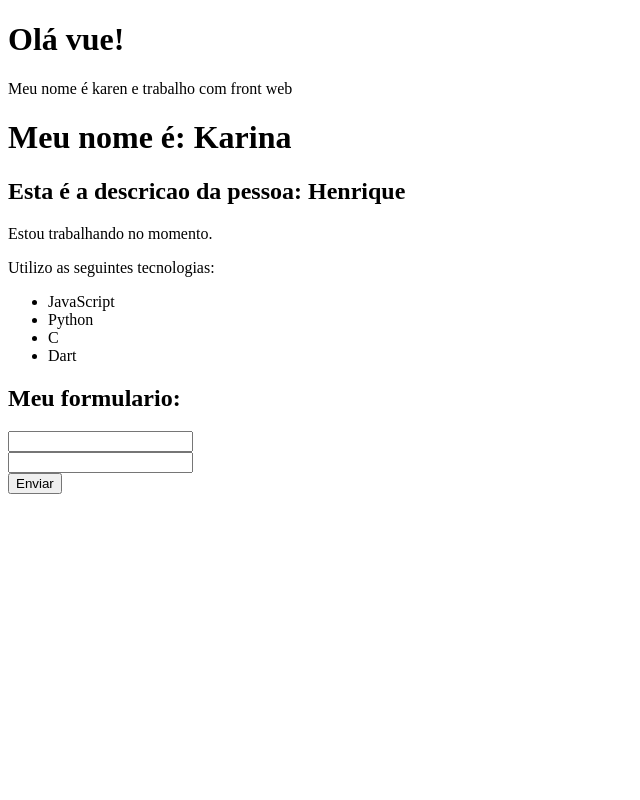
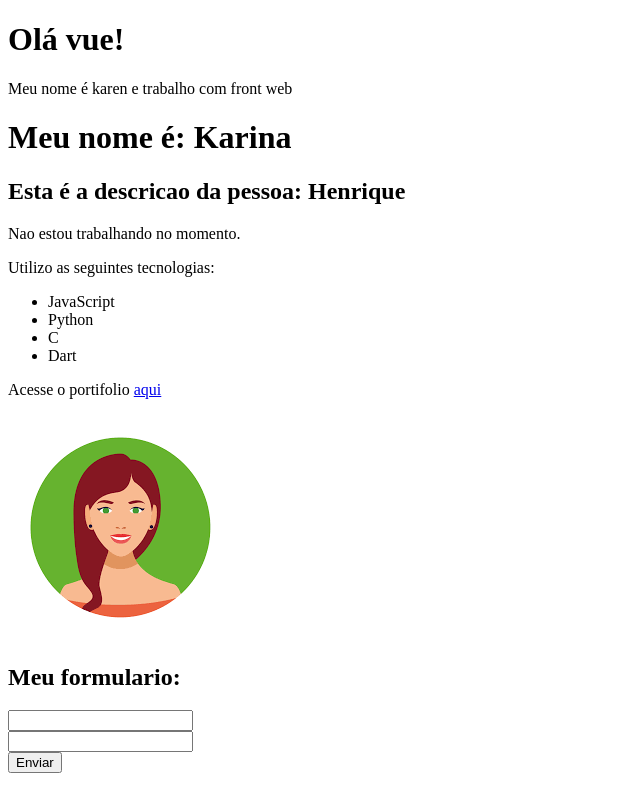
Before and after one commit to srtapacheco/PrimeiroProjetoVue, a Vue app in the folder 2_projeto_vue/: page / in a window 1280 px wide. Shown: the whole page, without its empty margins (0-640 px from the left). Built offline with nearby package versions, Linux system fonts and the light colour scheme.

Commit message:
Aula 10 - Explorando atributos dinamicos do Vue

```diff
--- a/2_projeto_vue/src/components/Info.vue
+++ b/2_projeto_vue/src/components/Info.vue
@@ -1,24 +1,36 @@
+
+
 <template>
   <div>
-    <p> Estou trabalhando no momento.</p>
+    <p v-if="estaTrabalhando"> Estou trabalhando no momento.</p>
+    <p v-else> Nao estou trabalhando no momento.</p>
     <p> Utilizo as seguintes tecnologias: </p>
     <ul>
       <li>JavaScript</li>
       <li>Python</li>
       <li>C</li>
       <li>Dart</li>
-
     </ul>
+    <p v-show="mostrarEmail"> Mande uma mensagem para: {{email}}</p>
+    <!-- v-bind serve pra url dinamicas -->
+    <p> Acesse o portifolio <a v-bind:href="meu_link">aqui</a> </p>
+    <Picture> </Picture>
   </div>
 </template>
 
 <script>
+import Picture from './Picture.vue';
+
 export default {
-  name:'Info',
-  data(){
-    return{
-
-    }
-  }
+    name: "Info",
+    data() {
+        return {
+            estaTrabalhando: false,
+            mostrarEmail: false,
+            email: "karenpacheco16@poli.ufrj.br",
+            meu_link: "https://htmlcolorcodes.com/"
+        };
+    },
+    components: { Picture }
 }
 </script>
--- /dev/null
+++ b/2_projeto_vue/src/components/Picture.vue
@@ -0,0 +1,15 @@
+<template>
+    <img v-bind:src="avatar" v-bind:alt="descricao">
+</template>
+
+<script>
+export default{
+    name: 'Picture',
+    data (){
+        return{
+            avatar: "/img/avatar.png" ,
+            descricao: "foto de perfil do usuario"
+        }
+    }
+}
+</script>
```
Also changed, not shown: 2_projeto_vue/public/img/avatar.png (added).
